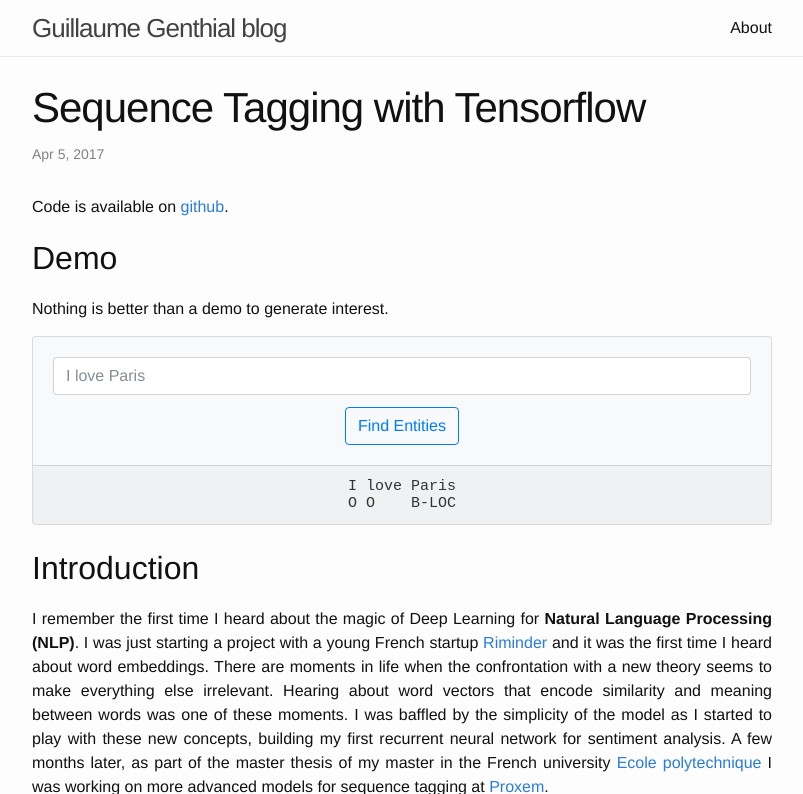
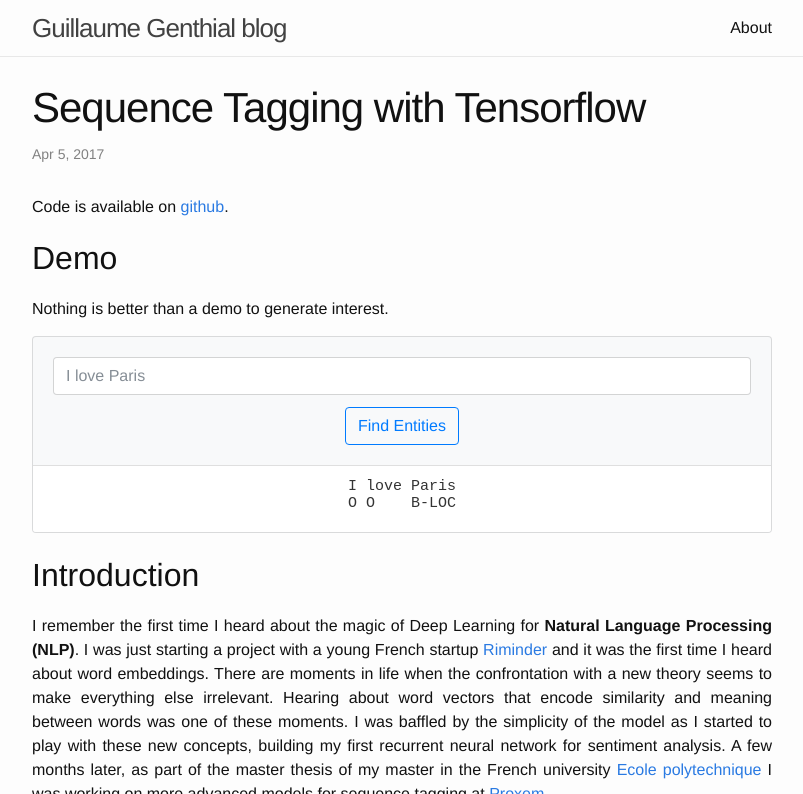
Before and after one commit to guillaumegenthial/guillaumegenthial.github.io, a Jekyll site: the page built from _posts/2017-03-24-sequence-tagging-with-tensorflow.markdown, in a window 1280 px wide. Shown: the top 794 px of the page, without its empty margins (238-1041 px from the left). Built offline with Jekyll 4.4.1, drawn with Linux system fonts in a browser that asks for light colours; nearby versions of some CDN libraries; formulas are drawn with MathJax 3; comment, search, counter and statistics services are not loaded; grey boxes are pictures that could not be loaded.

Commit message:
css demo

```diff
--- a/_includes/api_form.html
+++ b/_includes/api_form.html
@@ -5,8 +5,8 @@
             <input class="card-title form-control" type="text" id="input" name="input" placeholder="{{ include.placeholder }}"/>
             <button class="card-text btn btn-outline-primary" id="btn">Find Entities</button>
         </div>
-        <div class="card-footer">
-            <pre class="card-text api-pre">
+        <div class="card-footer bg-white">
+            <pre class="card-text api-pre" style="padding-bottom: 0.2cm">
                 <div class="item" id="api_input"> {{ include.default_input }} </div>
                 <div class="item" id="api_output"> {{ include.default_output }} </div>
             </pre>
```
